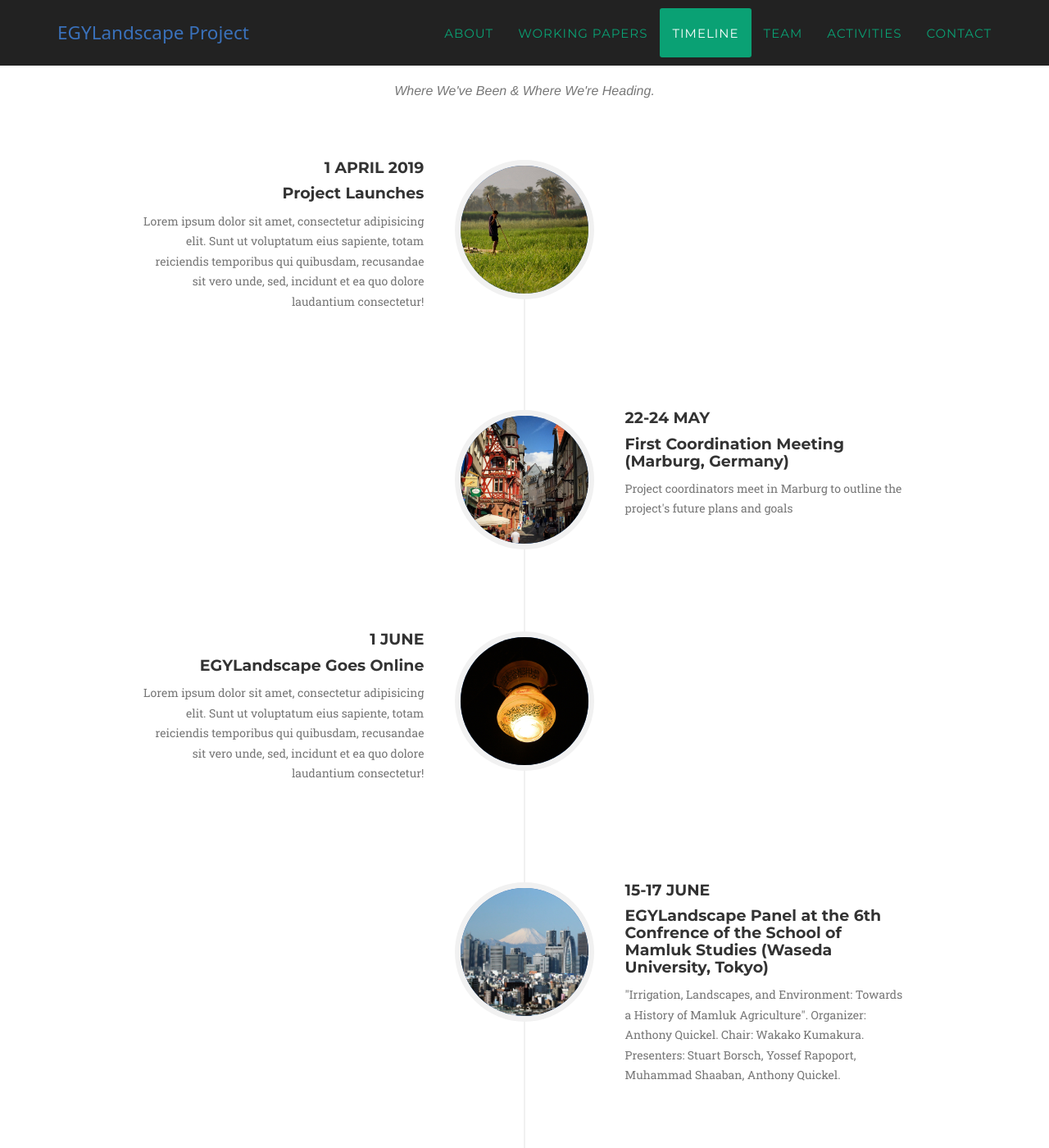
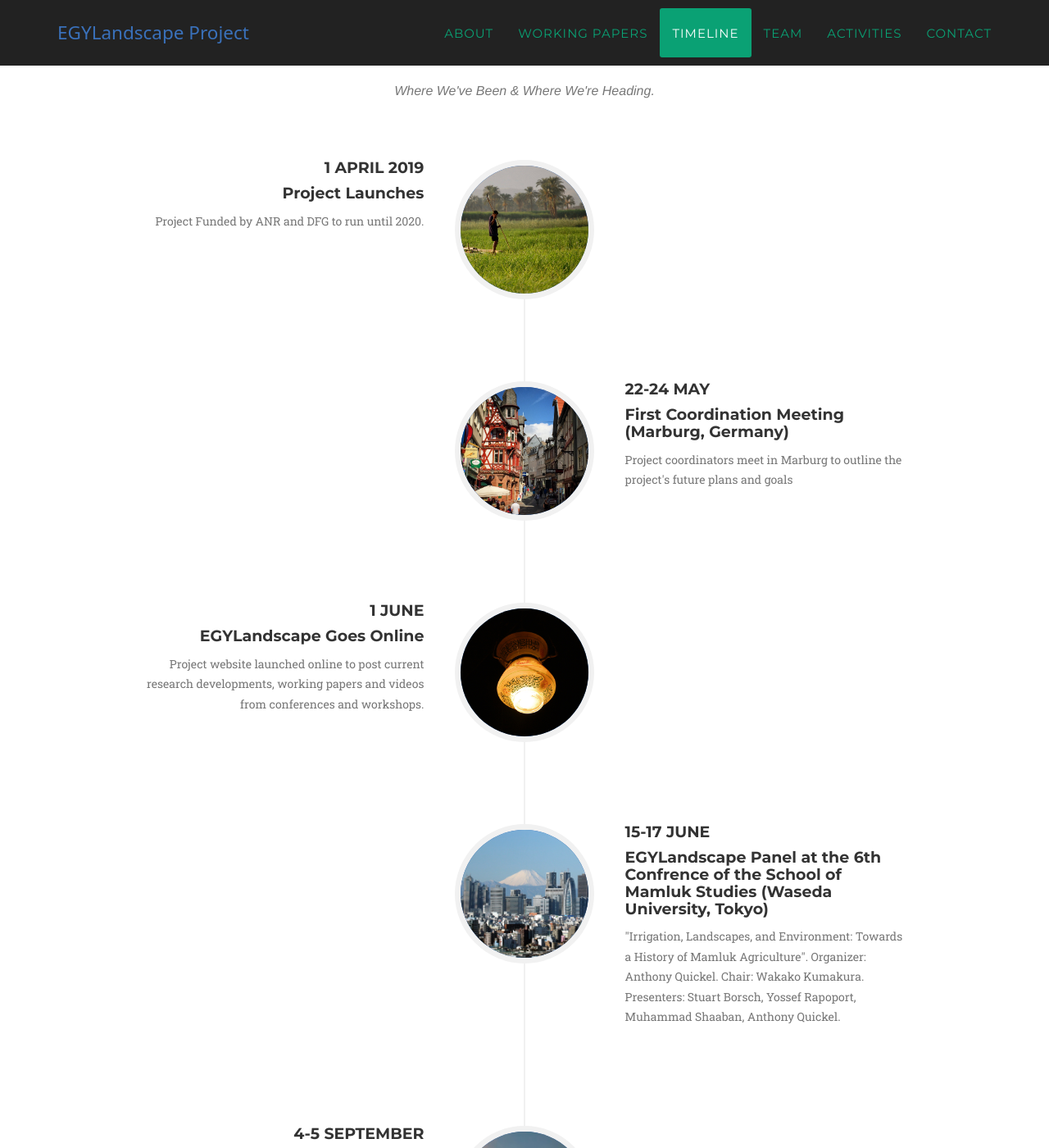
Before and after one commit to mhshaaban/egylandscapeproject.github.io, a Jekyll site: the page built from index.html, in a window 1280 px wide and 1400 px high, scrolled down 2277 px. Shown: the whole window at 82% size. Built offline with Jekyll 4.4.1, drawn with Linux system fonts in a browser that asks for light colours; some web fonts are replaced.

Commit message:
Update about.html

```diff
--- a/_includes/about.html
+++ b/_includes/about.html
@@ -20,7 +20,7 @@
                                     <h4 class="subheading">Project Launches</h4>
                                 </div>
                                 <div class="timeline-body">
-                                    <p class="text-muted">Lorem ipsum dolor sit amet, consectetur adipisicing elit. Sunt ut voluptatum eius sapiente, totam reiciendis temporibus qui quibusdam, recusandae sit vero unde, sed, incidunt et ea quo dolore laudantium consectetur!</p>
+                                    <p class="text-muted">Project Funded by ANR and DFG to run until 2020.</p>
                                 </div>
                             </div>
                         </li>
@@ -48,7 +48,7 @@
                                     <h4 class="subheading">EGYLandscape Goes Online</h4>
                                 </div>
                                 <div class="timeline-body">
-                                    <p class="text-muted">Lorem ipsum dolor sit amet, consectetur adipisicing elit. Sunt ut voluptatum eius sapiente, totam reiciendis temporibus qui quibusdam, recusandae sit vero unde, sed, incidunt et ea quo dolore laudantium consectetur!</p>
+                                    <p class="text-muted">Project website launched online to post current research developments, working papers and videos from conferences and workshops.</p>
                                 </div>
                             </div>
                         </li>
@@ -72,7 +72,7 @@
                             </div>
                             <div class="timeline-panel">
                                 <div class="timeline-heading">
-                                    <h4>3 September</h4>
+                                    <h4>4-5 September</h4>
                                     <h4 class="subheading">Opening EGYLandscape Workshop (Philipps Universität, Marburg)</h4>
                                 </div>
                                 <div class="timeline-body">
```
